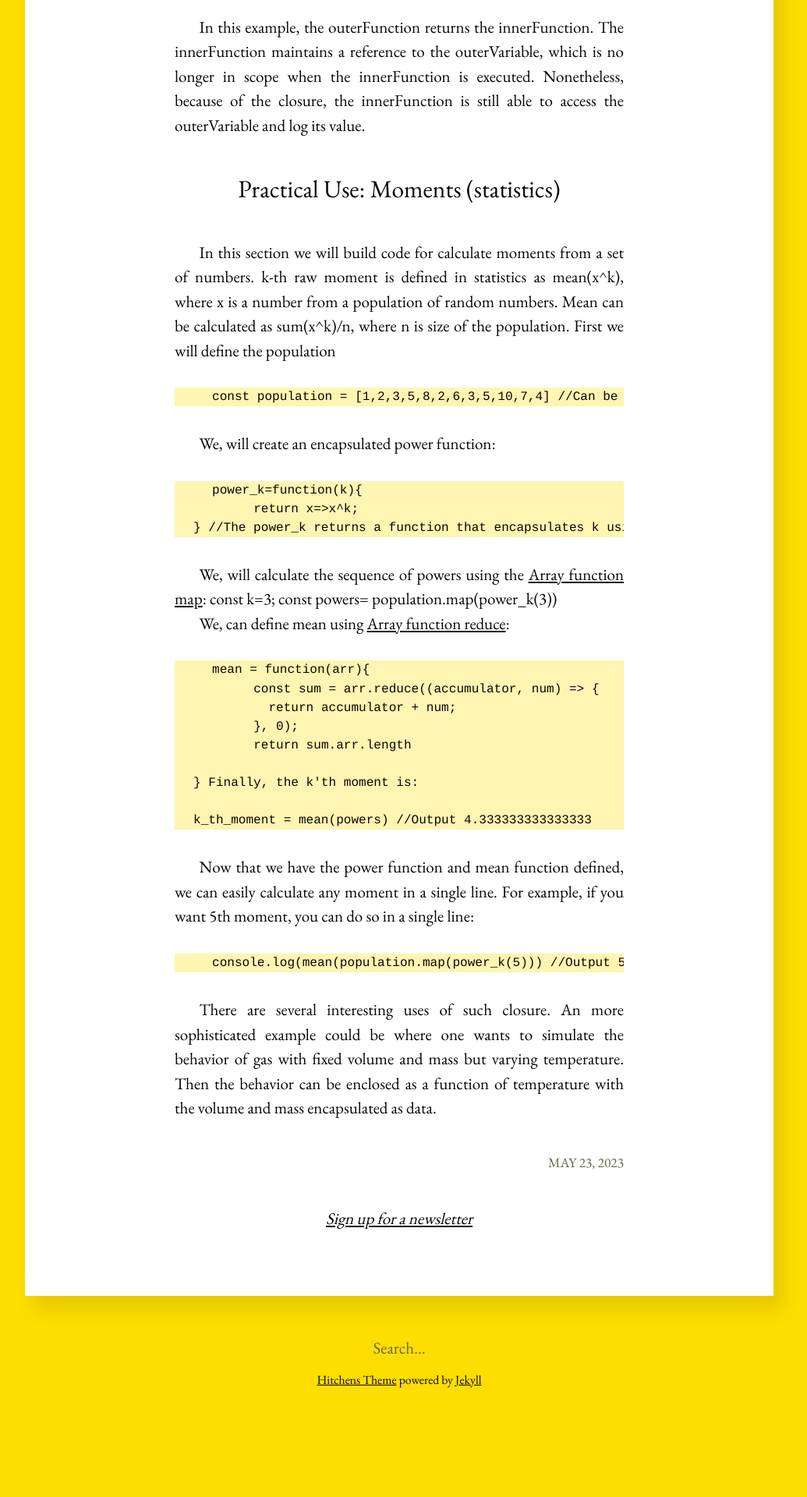
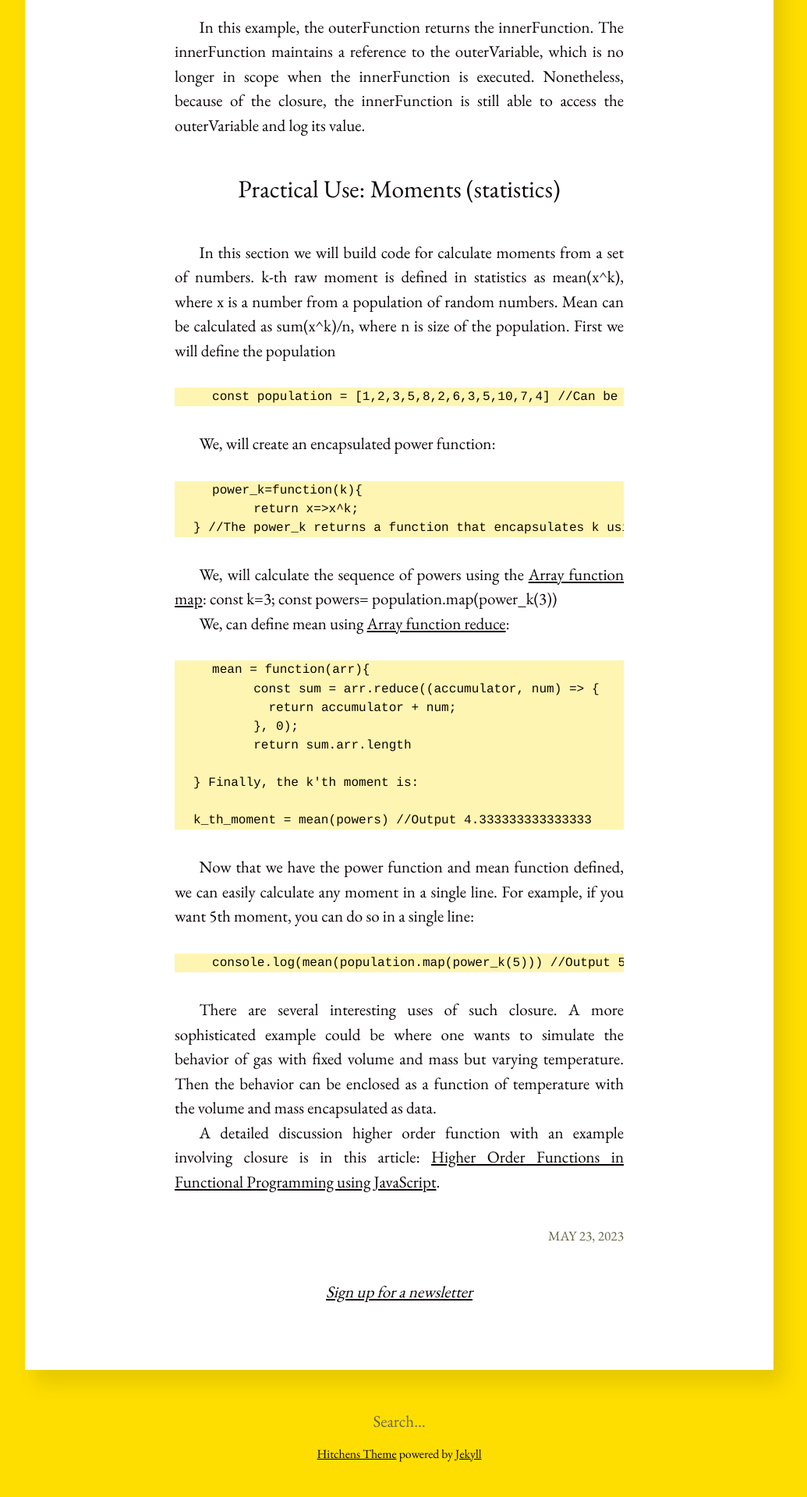
Before and after one commit to gopi-suvanam/gopi-suvanam.github.io, a Jekyll site: the page built from _posts/2023-05-23-Closure-in-JavaScript-for-Function-Programming.md, in a window 1280 px wide. Shown: the part 2650-4570 px from the top of the page at 78% size, without its empty margins (128-1163 px from the left). Built offline with Jekyll 4.4.1, drawn with Linux system fonts in a browser that asks for light colours; before the commit the page ends 4476 px from its top, so only the background shows below that.

Commit message:
Update 2023-05-23-Closure-in-JavaScript-for-Function-Programming.md

```diff
--- a/_posts/2023-05-23-Closure-in-JavaScript-for-Function-Programming.md
+++ b/_posts/2023-05-23-Closure-in-JavaScript-for-Function-Programming.md
@@ -79,4 +79,6 @@ Now that we have the power function and mean function defined, we can easily cal
 
 	console.log(mean(population.map(power_k(5))) //Output 5.333333333333333
 
-There are several interesting uses of such closure. An more sophisticated example could be where one wants to simulate the behavior of gas with fixed volume and mass but varying temperature. Then the behavior can be enclosed as a function of temperature with the volume and mass encapsulated as data.
+There are several interesting uses of such closure. A more sophisticated example could be where one wants to simulate the behavior of gas with fixed volume and mass but varying temperature. Then the behavior can be enclosed as a function of temperature with the volume and mass encapsulated as data.
+
+A detailed discussion higher order function with an example involving closure is in this article: [Higher Order Functions in Functional Programming using JavaScript](/2023/05/26/Higher-Order-Functions-in-Functional-Programming-using-JavaScript.html).
```
